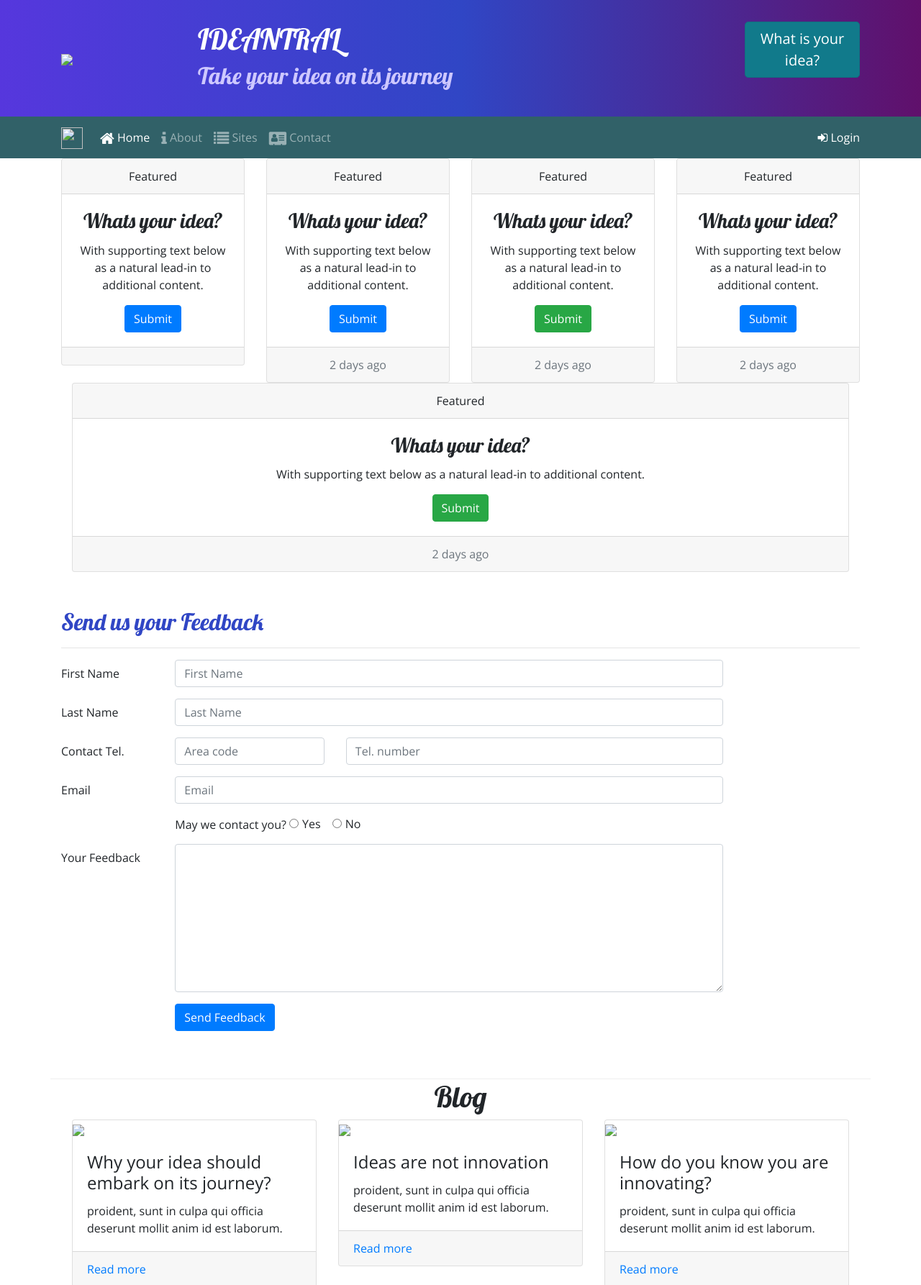
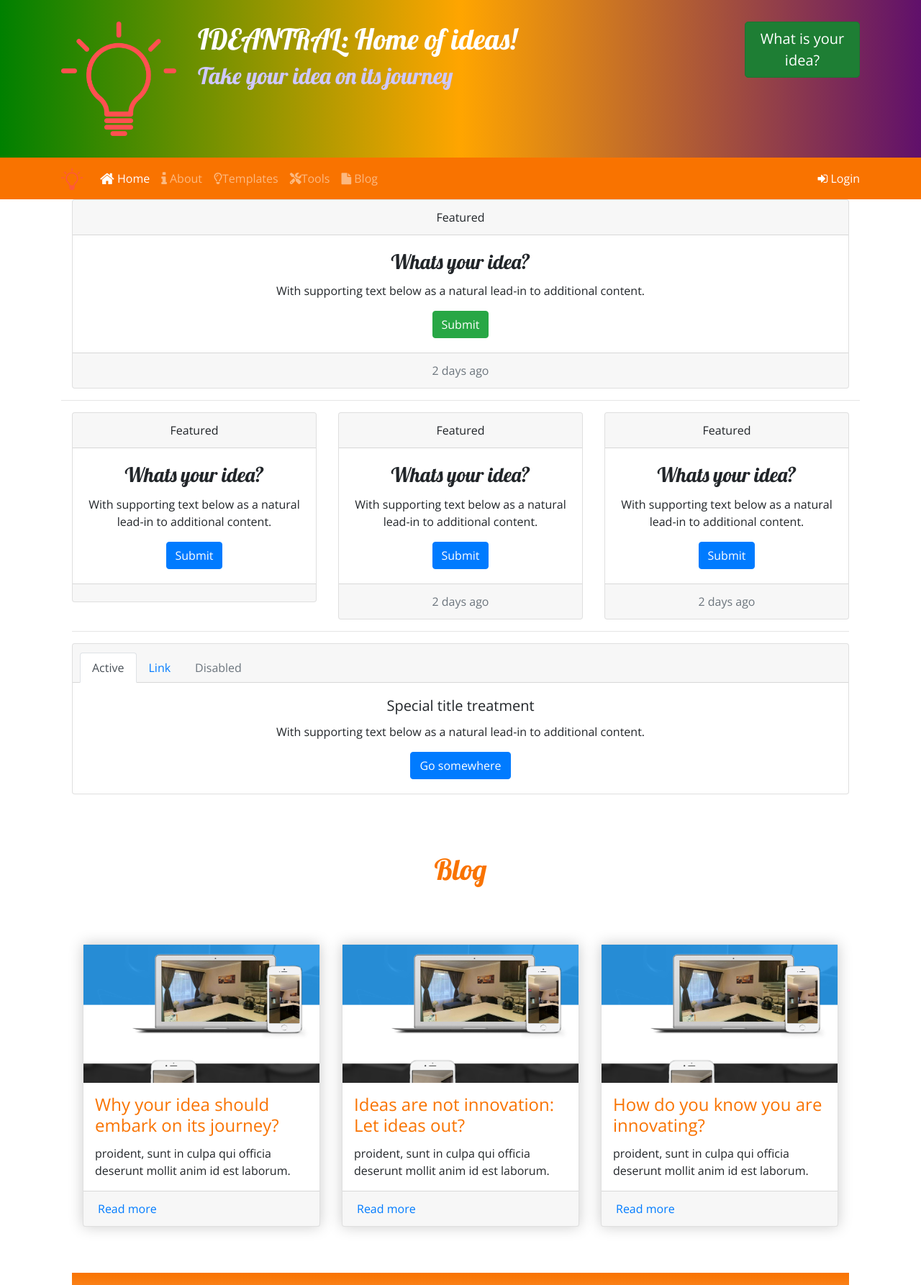
Before and after one commit to thembap/myProject, a website: page index.html in a window 1280 px wide. Shown: the top 1786 px of the page at 72% size. Drawn offline with nearby package versions, Linux system fonts and the light colour scheme; a script that the page names is missing.

Commit message:
good progress

```diff
--- a/css/styles.css
+++ b/css/styles.css
@@ -11,13 +11,13 @@ header h2 {
   color: #CEC8FF; }
 
 .site-footer {
-  background-image: linear-gradient(gold, white);
+  background-image: linear-gradient(#F97300, white);
   padding: 20px 0; }
 
 .jumbotron {
   margin: 0;
   padding: 30px;
-  background-image: linear-gradient(to right, #5637dd, #3046C5, #60106b);
+  background-image: linear-gradient(to right, green, orange, #60106b);
   color: white; }
 
 .row-content {
@@ -26,7 +26,7 @@ header h2 {
   min-height: 200px; }
 
 .navbar {
-  background-color: rgb(49, 97, 104); }
+  background-color:#F97300; }
 
 .breadcrumb {
   margin: 0; }
@@ -43,10 +43,38 @@ header h2 {
   bottom: 0;
   z-index: 100; }
 
-#reserveModal .modal-header {
-  background-color: #17A2B8;
+#whatIsYourIdea .modal-header {
+  background-color:green;
   color: white; }
 
 #loginModal .modal-header {
   background-color: #901CAD;
   color: white; }
+
+
+.blog{
+	margin: 4em 0;
+	position: relative;
+}
+.blog h1{
+	color:#F97300;
+	margin: 2em;
+}
+.blog .card{
+	box-shadow: 0 0 20px #ccc;
+}
+.blog .card img{
+	width: 100%;
+	height: 12em;
+}
+@media and (max-width: 768px){
+ .team .item img{
+ 	width: 100%;
+ }
+}
+.blog .card-title{
+	color:#F97300;
+
+}
+.blog .card-body{
+	padding: 1em;
--- a/index.html
+++ b/index.html
@@ -4,6 +4,7 @@
     <!-- Required meta tags always come first -->
     <meta charset="utf-8" />
     <meta name="viewport" content="width=device-width, initial-scale=1" />
+    <script src='https://kit.fontawesome.com/a076d05399.js'></script>
 
       <!-- Bootstrap CSS & fonts -->
     <link rel="stylesheet" href="node_modules/bootstrap/dist/css/bootstrap.min.css" />
@@ -25,68 +26,59 @@
       <div class="container">
           <div class="row">
               <div class="col-4 col-sm-3 col-md-2 align-self-center">
-                  <a href="index.html"><img src="img/logo.png" class="img-fluid" /></a>
+                  <a href="index.html"><img src="img/ideantrallogo.png" class="img-fluid" /></a>
               </div>
           <div class="col">
-              <h1>IDEANTRAL</h1>
+              <h1>IDEANTRAL: Home of ideas!</h1>
               <h2>Take your idea on its journey</h2>
           </div>
           <div class="col-md-4 col-xl-2">
-              <button type="button" class= "btn btn-info btn-lg active"  id="yourIdea" role="button">
+              <button type="button" class= "btn btn-success btn-lg active" data-toggle="modal"  data-target="#whatIsYourIdea" role="button">
               What is your idea? </button>
           </div>
       </div>
   </header>
 
-    <div id="yourIdea" class="modal"  class="modal fade" role="dialog">
+    <div id="whatIsYourIdea" class="modal"  class="modal fade" role="dialog">
       <div class="modal-dialog modal-lg" role="document">
           <div class="modal-content">
               <div class="modal-header card-header">
-                  <h3 class="modal-title">Reserve a Campsite</h3>
+                  <h3 class="modal-title">What is your idea?</h3>
                   <button type="button" class="close" data-dismiss="modal">&times;</button>
               </div>
               <div class="modal-body">
                   <div class="container-fluid">
                       <div class ="card-body">
-                          <form id="reserveModal">
-                              <div class = "form-group row">
-                                  <label for="numCampers" class="col-sm-6 col-form-label"> Number of Campers</label>
-                                  <div class="col-sm-6">
-                                      <select name ="numCampers" id="numCampers" class="form-control">
-                                          <option selected> Select...</option>
-                                          <option value ="1">1</option>
-                                          <option value ="2">2</option>
-                                          <option value ="3">3</option>
-                                          <option value ="4">4</option>
-                                          <option value ="5">5</option>
-                                          <option value ="6">6</option>
-                                      </select>
+                        <form id="whatIsYourIdea">
+                          <div class="form-group row">
+                              <label for="tittleOfIdea" class="col-md-2 col-form-label">Tittle </label>
+                              <div class="col-md-10">
+                                  <input type="text" class="form-control" id="tittleOfIdea" name="tittleOfIdea" placeholder="How might we ...?" />
                               </div>
                           </div>
-                              <div class = "form-group row">
-                                  <label for ="date" class="col-sm-6 col-form-label" > Date</label>
-                                  <div class="col-sm-6">
-                                      <input type="date" class="form-control " id="date" name="date" placeholder="Date"/>
+
+                          <div class="form-group row">
+                              <div class="col offset-md-2">
+                                  Is this a business idea?
+                                  <div class="form-check form-check-inline">
+                                      <input type="radio" class="form-check-input" id="contactYes" name="contactRadios" value="yes" />
+                                      <label for="contactYes" class="form-check-label">Yes</label>
                                   </div>
-                              </div>
-                              <div class = "form-group row">
-                                  <label for ="Campsite Type" class="col-sm-6 col-form-label" > Campsite Type</label>
-                                  <div class="col-2">
-                                      <div class="btn-group btn-group-toggle" data-toggle="buttons">
-                                          <label class="btn btn-success active">
-                                            <input type="radio" name="siteType" id="siteTent" autocomplete="off"> Tent
-                                          </label>
-                                          <label class="btn btn-primary">
-                                              <input type="radio" name="siteType" id="siteRV" autocomplete="off"> RV
-                                            </label>
+                                  <div class="form-check form-check-inline">
+                                      <input type="radio" class="form-check-input" id="contactNo" name="contactRadios" value="no" />
+                                      <label for="contactNo" class="form-check-label">No</label>
                                   </div>
                               </div>
                           </div>
+                          <div class="form-group row">
+                              <label for="feedback" class="col-md-2 col-form-label">Brief description of Idea</label>
+                              <div class="col-md-10">
+                                  <textarea class="form-control" id="feedback" name="feedback" rows="4"></textarea>
                               </div>
-                              <div class= "form-group row">
-                                  <div class= "col-sm-6">
-                                      <button type ="submit" class =" btn btn-secondary"> Cancel</button>
-                                      <button type ="submit" class =" btn btn-primary"> Search</button>
+                          </div>
+                          <div class="form-group row">
+                              <div class="offset-md-2 col-md-10">
+                                  <button type="submit" class="btn btn-primary">Submit</button>
                               </div>
                           </div>
                       </form>
@@ -99,7 +91,7 @@
 
 <nav class="navbar navbar-expand-sm navbar-dark sticky-top ">
   <div class="container">
-      <a class="navbar-brand" href="#"><img src="img/logo.png" height="30" width="30" /></a>
+      <a class="navbar-brand" href="#"><img src="img/ideantrallogo.png" height="30" width="30" /></a>
       <button class="navbar-toggler" type="button" data-toggle="collapse" data-target="#nucampNavbar">
           <span class="navbar-toggler-icon"></span>
       </button>
@@ -107,17 +99,20 @@
           <ul class="navbar-nav">
               <li class="nav-item active"><a class="nav-link" href="index.html"><i class="fa fa-home fa-lg"></i> Home</a></li>
               <li class="nav-item"><a class="nav-link" href="aboutus.html"><i class="fa fa-info fa-lg"></i> About</a></li>
-              <li class="nav-item"><a class="nav-link" href="#"><i class="fa fa-list fa-lg"></i> Sites</a></li>
-              <li class="nav-item"><a class="nav-link" href="contactus.html"><i class="fa fa-address-card fa-lg"></i> Contact</a></li>
+              <li class="nav-item"><a class="nav-link" href="templates.html"><i class="fa fa-lightbulb-o"></i>Templates</a></li>
+              <li class="nav-item"><a class="nav-link" href="tools.html"><i class="fas fa-tools"></i>Tools</a></li>
+              <li class="nav-item"><a class="nav-link" href="#"><i class="fa fa-file"></i> Blog</a></li>
+
           </ul>
           <span class="navbar-text ml-auto">
-          <a role="button" id ="loginButton">
+          <a role="button" id ="loginButton" data-toggle="modal"  data-target="#loginModal" >
           <i class="fa fa-sign-in"></i> Login
           </a>
           </span>
       </div>
   </div>
 </nav>
+
 <div id="loginModal" class="modal fade" role="dialog">
   <div class="modal-dialog" role="document">
       <div class="modal-content">
@@ -155,9 +150,29 @@
   </div>
 </div>
 
+<div class="container">
+  <div class="row">
+    <div class="col-sm-12">
+      <div class="col-sm">
+      <div class="card text-center">
+        <div class="card-header">
+          Featured
+        </div>
+        <div class="card-body">
+          <h3 class="card-title">Whats your idea?</h3>
+          <p class="card-text">With supporting text below as a natural lead-in to additional content.</p>
+          <a href="#" class="btn btn-success">Submit</a>
+        </div>
+        <div class="card-footer text-muted">
+          2 days ago
+        </div>
+      </div>
+    </div>
+    </div>
+  </div>
 
+    <hr>
     <div class="container" class="container-fluid">
-
         <div class="row">
           <div class="col-sm">
             <div class="card text-center">
@@ -193,21 +208,6 @@
             </div>
           </div>
 
-          <div class="col-sm">
-            <div class="card text-center">
-              <div class="card-header">
-                Featured
-              </div>
-              <div class="card-body">
-                <h3 class="card-title">Whats your idea?</h3>
-                <p class="card-text">With supporting text below as a natural lead-in to additional content.</p>
-                <a href="#" class="btn btn-success">Submit</a>
-              </div>
-              <div class="card-footer text-muted">
-                2 days ago
-              </div>
-            </div>
-          </div>
 
           <div class="col-sm">
             <div class="card text-center">
@@ -225,89 +225,29 @@
             </div>
           </div>
         </div>
-      </div>
+      <hr>
 
-      <div class="container">
-        <div class="row">
-          <div class="col-sm-12">
-            <div class="col-sm">
       <div class="card text-center">
         <div class="card-header">
-                Featured
+          <ul class="nav nav-tabs card-header-tabs">
+            <li class="nav-item">
+              <a class="nav-link active" href="#">Active</a>
+            </li>
+            <li class="nav-item">
+              <a class="nav-link" href="#">Link</a>
+            </li>
+            <li class="nav-item">
+              <a class="nav-link disabled" href="#" tabindex="-1" aria-disabled="true">Disabled</a>
+            </li>
+          </ul>
         </div>
         <div class="card-body">
-                <h3 class="card-title">Whats your idea?</h3>
+          <h5 class="card-title">Special title treatment</h5>
           <p class="card-text">With supporting text below as a natural lead-in to additional content.</p>
-                <a href="#" class="btn btn-success">Submit</a>
-              </div>
-              <div class="card-footer text-muted">
-                2 days ago
-              </div>
+          <a href="#" class="btn btn-primary">Go somewhere</a>
         </div>
       </div>
 
-
-        <div class="row row-content">
-          <div class="col-12">
-              <h2>Send us your Feedback</h2>
-              <hr />
-          </div>
-          <div class="col-md-10">
-              <form>
-                  <div class="form-group row">
-                      <label for="firstName" class="col-md-2 col-form-label">First Name</label>
-                      <div class="col-md-10">
-                          <input type="text" class="form-control" id="firstName" name="firstName" placeholder="First Name" />
-                      </div>
-                  </div>
-                  <div class="form-group row">
-                      <label for="lastName" class="col-md-2 col-form-label">Last Name</label>
-                      <div class="col-md-10">
-                          <input type="text" class="form-control" id="lastName" name="lastName" placeholder="Last Name" />
-                      </div>
-                  </div>
-                  <div class="form-group row">
-                      <label for="areaCode" class="col-md-2 col-form-label">Contact Tel.</label>
-                      <div class="col-5 col-md-3">
-                          <input type="tel" class="form-control" id="areaCode" name="areaCode" placeholder="Area code" />
-                      </div>
-                      <div class="col-7">
-                          <input type="tel" class="form-control" name="telNum" placeholder="Tel. number" />
-                      </div>
-                  </div>
-                  <div class="form-group row">
-                      <label for="email" class="col-md-2 col-form-label">Email</label>
-                      <div class="col-md-10">
-                          <input type="email" class="form-control" id="email" name="email" placeholder="Email" />
-                      </div>
-                  </div>
-                  <div class="form-group row">
-                      <div class="col offset-md-2">
-                          May we contact you?
-                          <div class="form-check form-check-inline">
-                              <input type="radio" class="form-check-input" id="contactYes" name="contactRadios" value="yes" />
-                              <label for="contactYes" class="form-check-label">Yes</label>
-                          </div>
-                          <div class="form-check form-check-inline">
-                              <input type="radio" class="form-check-input" id="contactNo" name="contactRadios" value="no" />
-                              <label for="contactNo" class="form-check-label">No</label>
-                          </div>
-                      </div>
-                  </div>
-                  <div class="form-group row">
-                      <label for="feedback" class="col-md-2 col-form-label">Your Feedback</label>
-                      <div class="col-md-10">
-                          <textarea class="form-control" id="feedback" name="feedback" rows="8"></textarea>
-                      </div>
-                  </div>
-                  <div class="form-group row">
-                      <div class="offset-md-2 col-md-10">
-                          <button type="submit" class="btn btn-primary">Send Feedback</button>
-                      </div>
-                  </div>
-              </form>
-          </div>
-     </div>
 
           <!-- Posts section -->
         <div class="blog" id="blog">
@@ -317,7 +257,7 @@
               <div class="col-md-4 col-lg-4 col-sm-12">
                 <div class="card">
                   <div class="card-img">
-                    <img src="images/posts/polit.jpg" class="img-fluid">
+                    <img src="img/LANDINGP.png" class="img-fluid">
                   </div>
 
                   <div class="card-body">
@@ -335,11 +275,11 @@
               <div class="col-md-4 col-lg-4 col-sm-12">
                 <div class="card">
                   <div class="card-img">
-                    <img src="images/posts/images.jpg" class="img-fluid">
+                    <img src="img/LANDINGP.png" class="img-fluid">
                   </div>
 
                   <div class="card-body">
-                    <h4 class="card-title">Ideas are not innovation</h4>
+                    <h4 class="card-title">Ideas are not innovation: Let ideas out?</h4>
                     <p class="card-text">
 
                       proident, sunt in culpa qui officia deserunt mollit anim id est laborum.
@@ -353,7 +293,7 @@
               <div class="col-md-4 col-lg-4 col-sm-12">
                 <div class="card">
                   <div class="card-img">
-                    <img src="images/posts/imag2.jpg" class="img-fluid">
+                    <img src="img/LANDINGP.png" class="img-fluid">
                   </div>
 
                   <div class="card-body">
@@ -393,8 +333,8 @@
                       <a class="btn btn-social-icon btn-google" href="http://youtube.com/"><i class="fa fa-youtube"></i></a>
                   </div>
                   <div class="col-sm-4 text-center">
-                      <a role="button" class="btn btn-link" href="tel:+12065551234"><i class="fa fa-phone"></i> 1-206-555-1234</a><br />
-                      <a role="button" class="btn btn-link" href="mailto:campsites@nucamp.co"><i class="fa fa-envelope-o"></i> campsites@nucamp.co</a>
+                      <a role="button" class="btn btn-link" href="tel:+19174357653"><i class="fa fa-phone"></i> 1-917-435-7653</a><br />
+                      <a role="button" class="btn btn-link" href="mailto:ideas@ideantral.com"><i class="fa fa-envelope-o"></i> ideas@ideantral.com</a>
                   </div>
               </div>
           </div>
```
Also changed, not shown: img/LANDINGP.png (added), img/ideantrallogo.png (added). Lines whose indentation alone changed are shown as unchanged.
